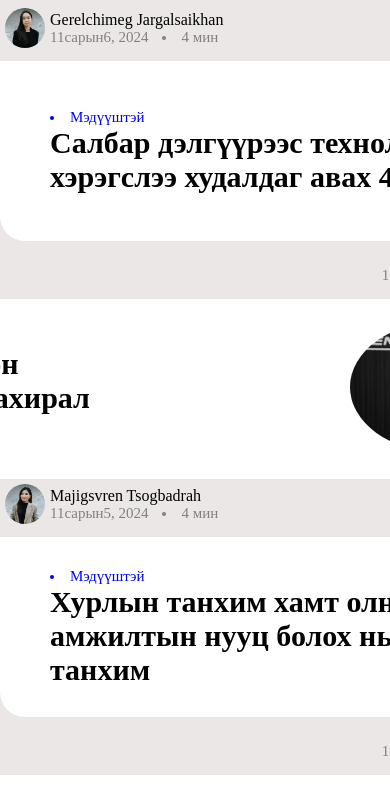
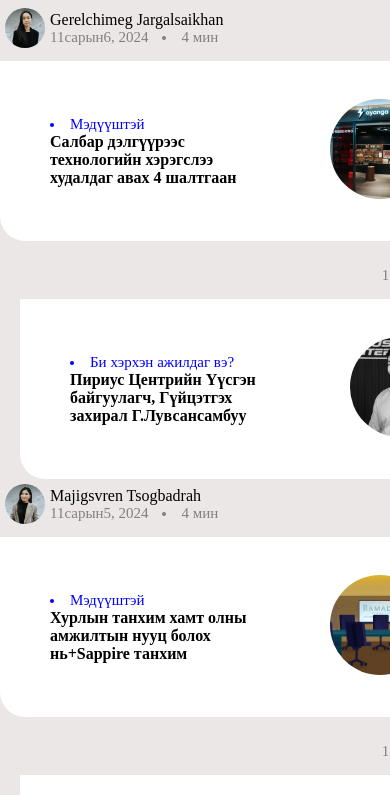
Before and after one commit to Enkhlen11/unread-today, a plain HTML site: page index.html in a window 390 px wide. Shown: the part 897-1692 px from the top of the page. Drawn offline with Linux system fonts and the light colour scheme.

Commit message:
media screen

```diff
--- a/style-3.css
+++ b/style-3.css
@@ -46,7 +46,28 @@
   .comment {
     max-width: 600px;
   }
+  .comment-m {
+    width: 500px;
+  }
+  .comm-img-flex {
+    width: 200px;
+  }
+  .comm-img-flex p {
+    font-size: 16px;
+    width: 200px;
+  }
   .first {
     margin: 0;
+    width: 580px;
+  }
+  first :nth-child(even) {
+    width: 580px;
+  }
+  .flex-div-1 {
+    display: block;
   }
 }
+.suudal img {
+  width: 100px;
+  height: 100px;
+}
```
